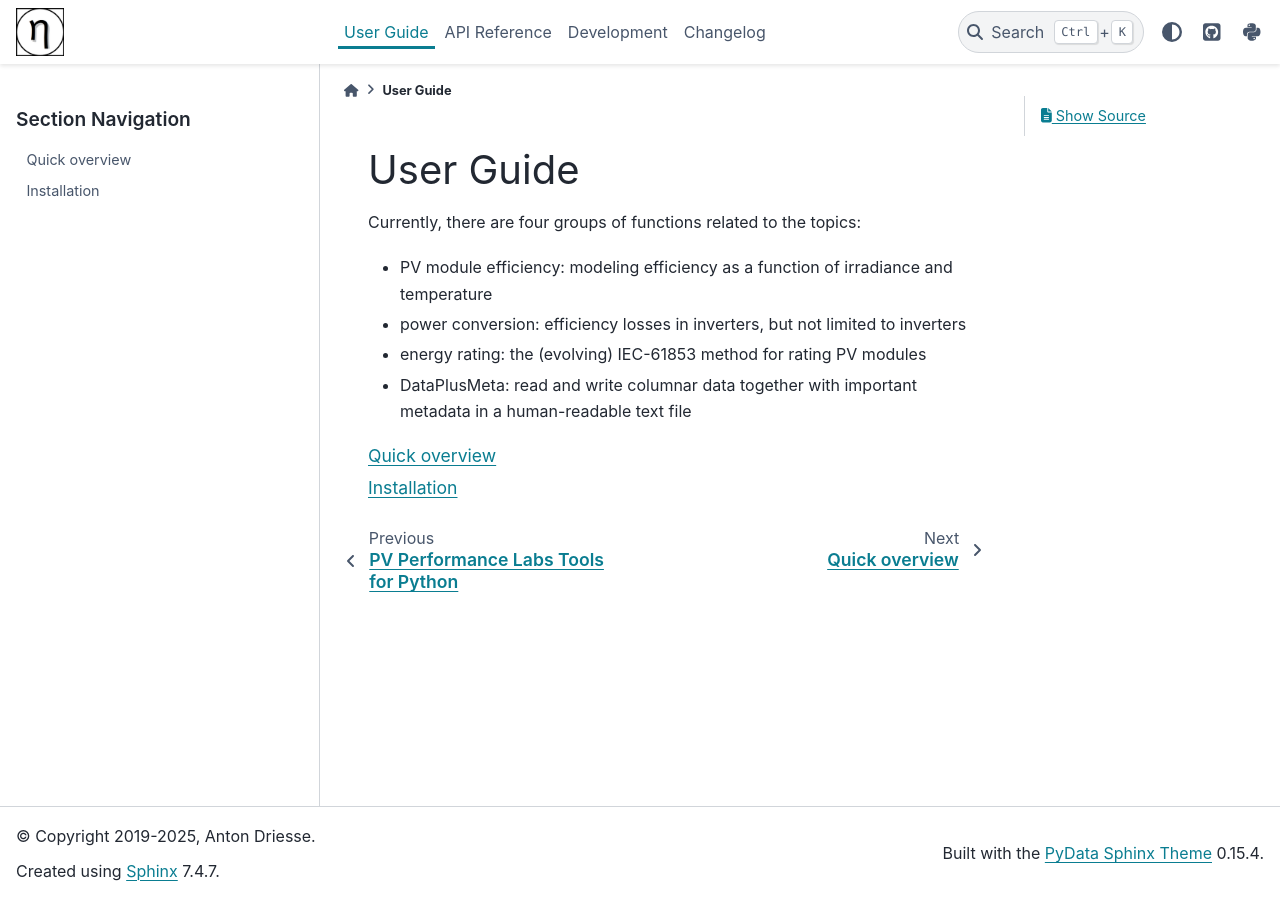
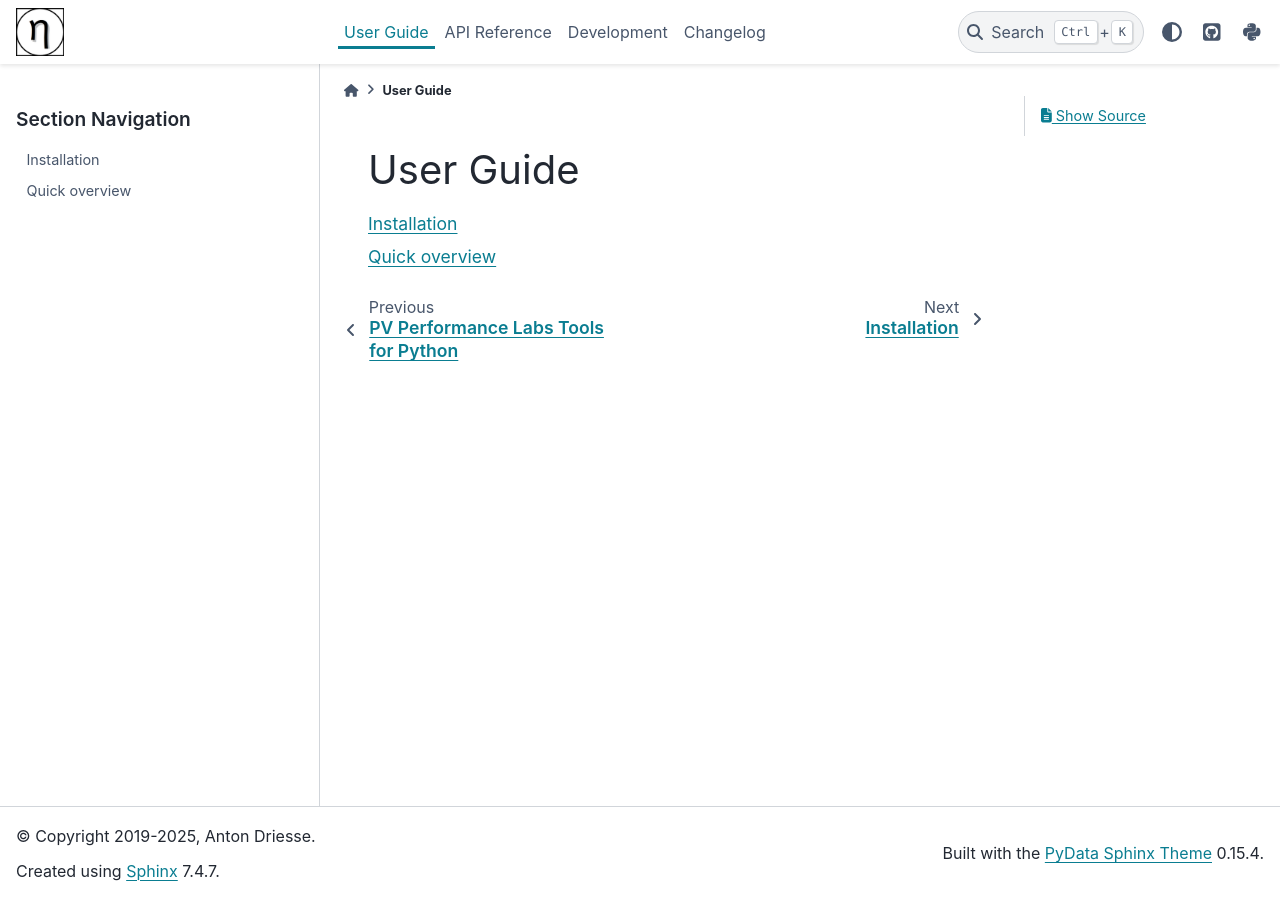
Before and after one commit to pvplabs/pvpltools, a Sphinx documentation site: the page built from docs/user_guide/index.rst, in a window 1280 px wide. Built offline with Sphinx 7.4.7 and the PyData theme 0.15.4, drawn with Linux system fonts in a browser that asks for light colours; pages that are not in the unit, such as notebooks, are missing from menus; the version number could not be read and is left out.

Commit message:
Simplify user guide

```diff
--- a/docs/user_guide/index.rst
+++ b/docs/user_guide/index.rst
@@ -4,16 +4,8 @@
 User Guide
 ==========
 
-Currently, there are four groups of functions related to the topics:
-
-- PV module efficiency: modeling efficiency as a function of irradiance and temperature
-- power conversion: efficiency losses in inverters, but not limited to inverters
-- energy rating: the (evolving) IEC-61853 method for rating PV modules
-- DataPlusMeta: read and write columnar data together with important metadata in a human-readable text file
-
-
 .. toctree::
    :maxdepth: 2
 
+   installation
    quick-overview
-   installation
```
